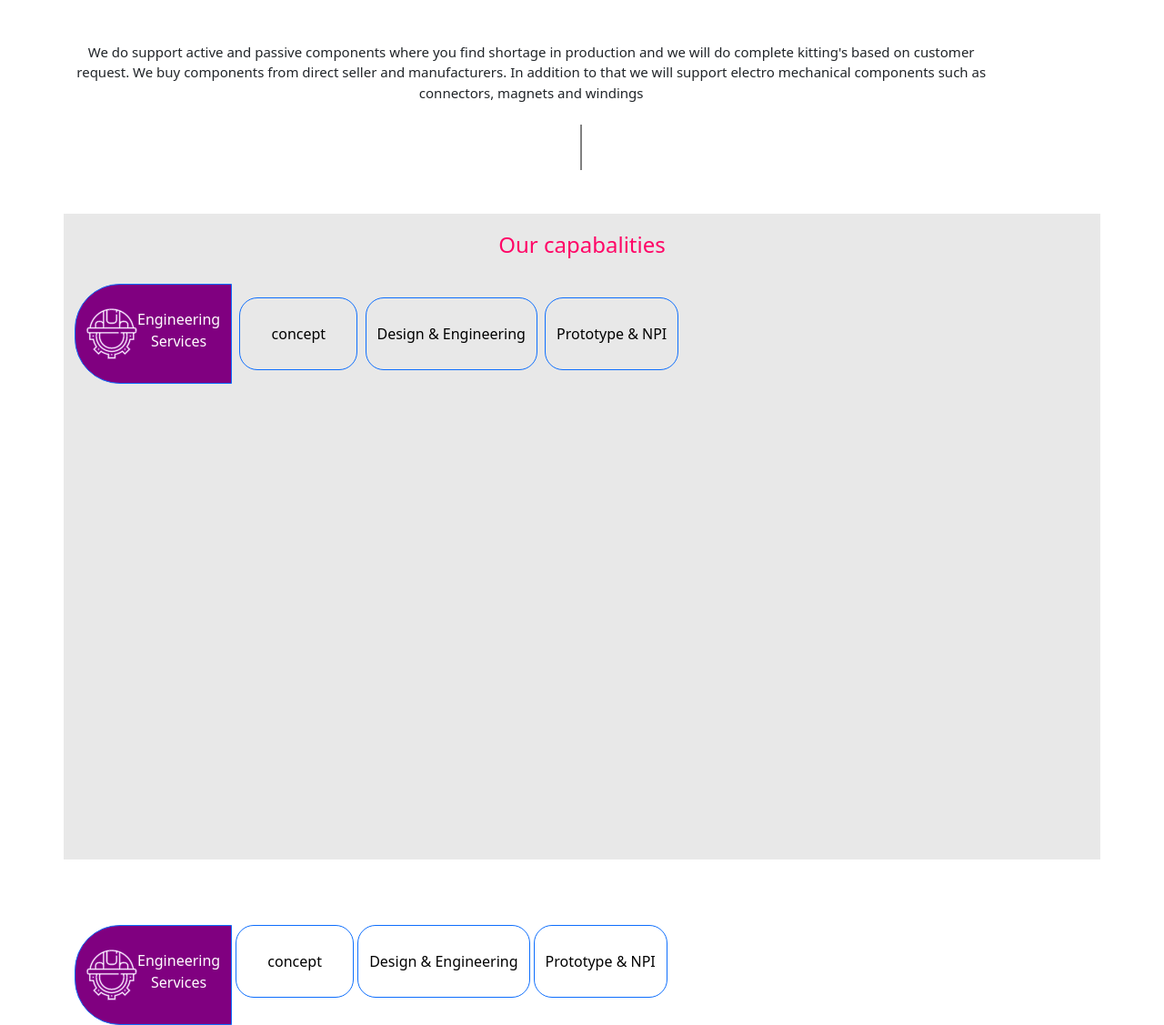
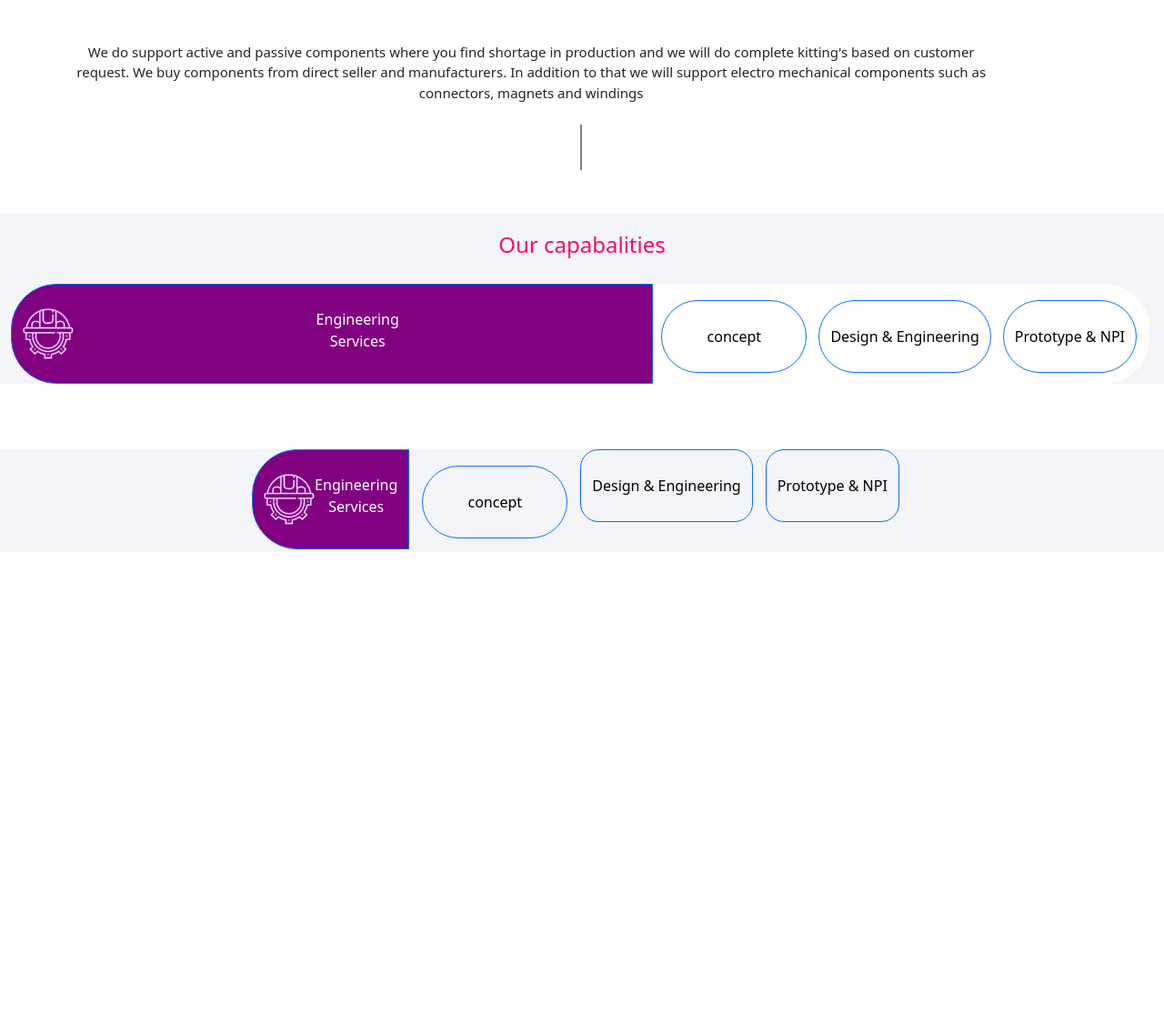
Before and after one commit to vinaymb312/first_project, a PHP site: page / in a window 1280 px wide; the page is wider, and only the part inside the window is pictured. Shown: the part 2887-4014 px from the top of that part at 91% size. After the commit the page ends 3491 px from the top of that part, so only its background shows below. Run offline with PHP 8.4, Linux system fonts and the light colour scheme.

Commit message:
our capability

```diff
--- a/index.php
+++ b/index.php
@@ -177,57 +177,76 @@
     <div class="vl"></div>
   </div>
 
+<!-- manu code -->
+<!-- <div style="background-color: #F4F5F8;" class="container-fluid mt-5 text-center ">
+
+<h4 style="padding: 20px; color:  #FF0566;"><center>Our Capabilities</center></h4>
+
+<div class="parent">
+<div style="background-color: white; border-radius: 50px; height: 110px; width: 1500px;" class="btn-group me-1" role ="group" aria-label="Basic outlined example">
+<button style="height: 110px ; width: 18%; border-top-left-radius: 50px; border-top-right-radius: 0px; border-bottom-left-radius: 50px; border-bottom-right-radius: 0px; background-color:#9C02AE; margin-right: 10px; border-color:#9C02AE ;"  type="button" ><img style="float: left; margin-left: 10px" src="public/images/purple.png"><span>Engineering <br />Services</span></button>
+
+<div style="padding-top: 21px;" class="btn-group me-1 " role="group" aria-label="Basic outlined example">
+          <button style="color: black; border-radius: 20px; border-top-left-radius: 50px; border-top-right-radius: 50px; border-bottom-left-radius: 50px; border-bottom-right-radius: 50px; height: 80px; width: 160px; margin-right: 10px; " type="button" class="btn btn-outline-primary bttn text-center">concept</button>
+        </div>
+<div style="padding-top: 21px;" class="btn-group me-1 " role="group" aria-label="Basic outlined example">
+          <button style="color: black; border-radius: 20px; border-top-left-radius: 50px; border-top-right-radius: 50px; border-bottom-left-radius: 50px; border-bottom-right-radius: 50px; height: 80px; width: 8%; margin-right: 10px;" type="button" class="btn btn-outline-primary bttn">Design & Engineering</button>
+        </div>
+<div style="padding-top: 21px;" class="btn-group me-1 " role="group" aria-label="Basic outlined example">
+          <button style="color: black; border-radius: 20px; border-top-left-radius: 50px; border-top-right-radius: 50px; border-bottom-left-radius: 50px; border-bottom-right-radius: 50px; height: 80px; width: 8%; margin-right: 10px;" type="button" class="btn btn-outline-primary bttn">Prototype & NPI</button>
+        </div>
+
+</div>
+</div>
+</div> -->
 
 
-<div style="background-color: #E8E8E8; height: 710px ; width: 1300px;" class="container mt-5 text-center">
+
+
+<div style="background-color: #F4F5F8;" class="container-fluid mt-5 text-center ">
      <center><h4 style="padding: 20px; color:#FF0566">Our capabalities</h4></center>
     <div class="parent">
-      <div  >
-        <div class="btn-group me-1 " role="group" aria-label="Basic outlined example">
-          <button  style="height: 110px ; width: 18%; border-top-left-radius: 50px; border-top-right-radius: 0px; border-bottom-left-radius: 50px; border-bottom-right-radius: 0px; background-color: purple;" type="button" class="btn btn-primary"><img style="float: left;" src="public/images/purple.png"><span>Engineering <br />Services</span></button>
+
+        <div  style=" background-color: white; border-radius: 50px; height: 110px; width: 1500px;" class="btn-group me-1 " role="group" aria-label="Basic outlined example" >
+          <button  style="height: 110px ; width: 18%; border-top-left-radius: 50px; border-top-right-radius: 0px; border-bottom-left-radius: 50px; border-bottom-right-radius: 0px; background-color: purple; margin-right: 10px;" type="button" class="btn btn-primary"><img style="float: left;" src="public/images/purple.png"><span>Engineering <br />Services</span></button>
+
+
+        <div style="padding-top: 18px;" class="btn-group me-1 " role="group" aria-label="Basic outlined example">
+          <button style="color: black; border-radius: 20px; border-top-left-radius: 50px; border-top-right-radius: 50px; border-bottom-left-radius: 50px; border-bottom-right-radius: 50px; height: 80px; width: 160px; margin-right: 10px;" type="button" class="btn btn-outline-primary bttn">concept</button>
         </div>
-      <!-- </div>
-      <div class="col"> -->
-        <div class="btn-group me-1 " role="group" aria-label="Basic outlined example">
-          <button style="color: black; border-radius: 20px; height: 80px; width: 130px;" type="button" class="btn btn-outline-primary bttn">concept</button>
+
+        <div style="padding-top: 18px;" class="btn-group me-1 " role="group" aria-label="Basic outlined example">
+          <button style="color: black; border-radius: 20px; border-top-left-radius: 50px; border-top-right-radius: 50px; border-bottom-left-radius: 50px; border-bottom-right-radius: 50px; height: 80px; width: 160%; margin-right: 10px;" type="button" class="btn btn-outline-primary bttn">Design  &  Engineering</button>
         </div>
-      <!-- </div>
-      <div class="col"> -->
-        <div class="btn-group me-1 " role="group" aria-label="Basic outlined example">
-          <button style="color: black; border-radius: 20px; height: 80px; width: 8%;" type="button" class="btn btn-outline-primary bttn">Design & Engineering</button>
+
+        <div style="padding-top: 18px;" class="btn-group me-1 " role="group" aria-label="Basic outlined example">
+          <button style="color: black; border-radius: 20px; border-top-left-radius: 50px; border-top-right-radius: 50px; border-bottom-left-radius: 50px; border-bottom-right-radius: 50px; height: 80px; width: 8%; margin-right: 10px;" type="button" class="btn btn-outline-primary bttn">Prototype & NPI</button>
         </div>
-        <!-- </div>
-        <div class="col"> -->
-        <div class="btn-group me-1 " role="group" aria-label="Basic outlined example">
-          <button style="color: black; border-radius: 20px; height: 80px; width: 8%;" type="button" class="btn btn-outline-primary bttn">Prototype & NPI</button>
         </div>
-      </div>
-    </div>
+  </div>
   </div><br />
 
 
-<div class="container mt-5 text-center">
+<div  style="background-color: #F4F5F8;" class="container-fluid mt-5 text-center">
 <div class="parent">
+  <div  class="btn-group me-1 " role="group" aria-label="Basic outlined example">
+    <button  style="height: 110px ; width: 18%; border-top-left-radius: 50px; border-top-right-radius: 0px; border-bottom-left-radius: 50px; border-bottom-right-radius: 0px; background-color: purple; margin-right: 10px;" type="button" class="btn btn-primary"><img style="float: left;" src="public/images/purple.png"><span>Engineering <br />Services</span></button>
+  </div>
+  <div style="padding-top: 18px;" class="btn-group me-1 " role="group" aria-label="Basic outlined example">
+          <button style="color: black; border-radius: 20px; border-top-left-radius: 50px; border-top-right-radius: 50px; border-bottom-left-radius: 50px; border-bottom-right-radius: 50px; height: 80px; width: 160px; margin-right: 10px; margin-bottom: 15px;" type="button" class="btn btn-outline-primary bttn">concept</button>
+        </div>
   <div class="btn-group me-1 " role="group" aria-label="Basic outlined example">
-    <button  style="height: 110px ; width: 18%; border-top-left-radius: 50px; border-top-right-radius: 0px; border-bottom-left-radius: 50px; border-bottom-right-radius: 0px; background-color: purple;" type="button" class="btn btn-primary"><img style="float: left;" src="public/images/purple.png"><span>Engineering <br />Services</span></button>
-  </div>
-      <!-- </div>
-        <div class="col"> -->
+          <button style="color: black; border-radius: 20px; height: 80px; width: 8%; margin-right: 10px;" type="button" class="btn btn-outline-primary bttn">Design & Engineering</button>
+        </div>
   <div class="btn-group me-1 " role="group" aria-label="Basic outlined example">
-    <button style="color: black; border-radius: 20px; height: 80px; width: 130px;" type="button" class="btn btn-outline-primary bttn">concept</button>
-  </div>
-      <!-- </div>
-        <div class="col"> -->
-  <div class="btn-group me-1 " role="group" aria-label="Basic outlined example">
-    <button style="color: black; border-radius: 20px; height: 80px; width: 8%;" type="button" class="btn btn-outline-primary bttn">Design & Engineering</button>
-  </div>
-        <!-- </div>
-          <div class="col"> -->
-  <div class="btn-group me-1 " role="group" aria-label="Basic outlined example">
-    <button style="color: black; border-radius: 20px; height: 80px; width: 8%;" type="button" class="btn btn-outline-primary bttn">Prototype & NPI</button>
-  </div>
+          <button style="color: black; border-radius: 20px; height: 80px; width: 8%; margin-right: 10px;" type="button" class="btn btn-outline-primary bttn">Prototype & NPI</button>
+        </div>
+
 </div>
 </div>
+
+
+
 
 
   <!-- <style>
--- a/style.css
+++ b/style.css
@@ -104,6 +104,7 @@ body{
 div.parent {
   display: flex;
   flex-wrap: wrap;
+  justify-content: center;
 }
 
 
@@ -175,15 +176,18 @@ p { font-size: 15px;}
 
 /*our capability*/
 
- /* // Small devices (landscape phones, less than 768px)
+/*  // Small devices (landscape phones, less than 768px)
 @media (max-width: 767.98px) { height:25% }
 
 button {width: 100px;}
 .parent {
-    width: 50px;
-}
+    width: 1500px;
 
-// Medium devices (tablets, less than 992px)
+}*/
+
+
+
+/*// Medium devices (tablets, less than 992px)
 @media (max-width: 991.98px) { height:20% }
 .parent { height: 95%; font-size: 10px;}
 
```
